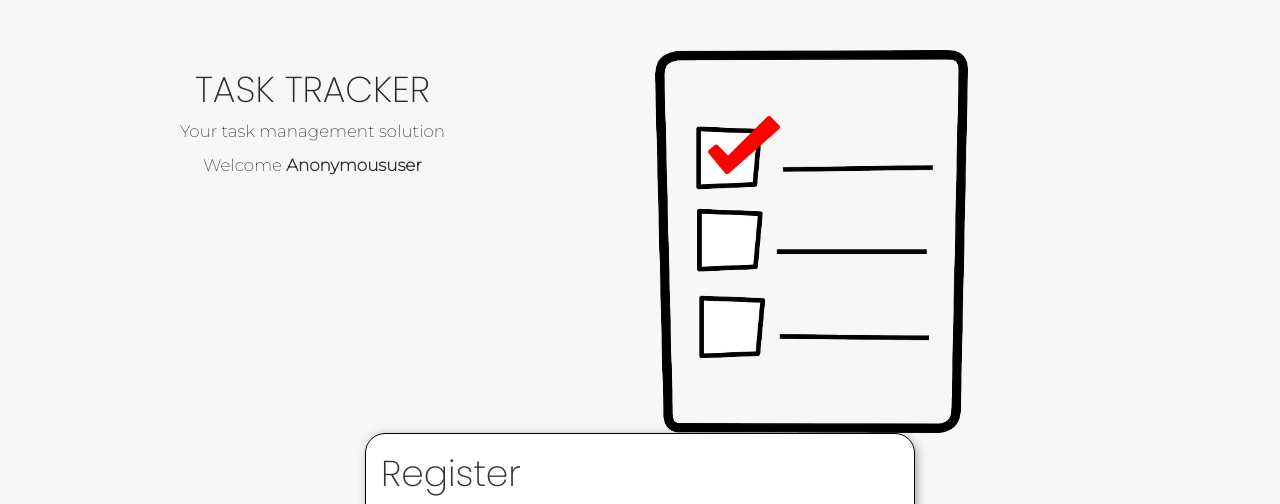
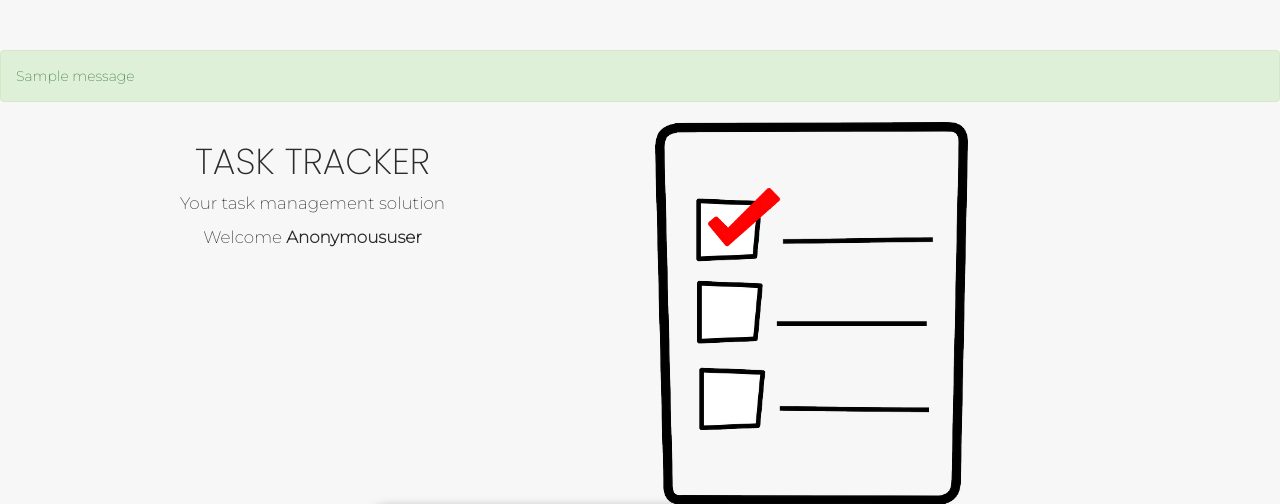
Before and after one commit to Aofficial0/TaskTracker, a Django app: page /register/ in a window 1280 px wide. Shown: the top 504 px of the page. Run offline with Django 4.2, Linux system fonts and the light colour scheme; tables that the repository leaves empty hold one stand-in row (values such as "Sample post"); one stand-in notice (Sample message) is shown.

Commit message:
imported messages in views.py and added a alert message for login, logout, register and taskupdate and linked them to the core template

```diff
--- a/core/templates/core/core.html
+++ b/core/templates/core/core.html
@@ -18,7 +18,13 @@
 
 </head>
 <body>
-
+    {% if messages %}
+        <div class="messages">
+            {% for message in messages %}
+                <div class="alert {% if message.tags %}alert-{{ message.tags }}{% endif %}">{{ message }}</div>
+            {% endfor %}
+        </div>
+    {% endif %}
 
     <div class="banner">
         <div class="container1">
--- a/core/urls.py
+++ b/core/urls.py
@@ -1,10 +1,11 @@
 from django.urls import path
-from .views import  TaskTrack, TaskDetail, TaskCreate, TaskUpdate, DeleteView, CustomLoginView, RegisterPage
+from .views import  TaskTrack, TaskDetail, TaskCreate, TaskUpdate, DeleteView, CustomLoginView, RegisterPage, CustomLogoutView
 from django.contrib.auth.views import LogoutView
 
 urlpatterns = [
     path('login/', CustomLoginView.as_view(), name='login'),
-    path('logout/', LogoutView.as_view(next_page='login'), name='logout'),
+    path('logout/', CustomLogoutView.as_view(next_page='login'), name='logout'),
+
     path('register/', RegisterPage.as_view(), name='register'),
 
     path('', TaskTrack.as_view(), name='tasks'),
--- a/core/views.py
+++ b/core/views.py
@@ -1,15 +1,14 @@
 from django.shortcuts import render, redirect
+from django.contrib import messages
 from django.views.generic.list import ListView
 from django.views.generic.detail import DetailView
 from django.views.generic.edit import CreateView, UpdateView, DeleteView, FormView
 from django.urls import reverse_lazy
 
-
-from django.contrib.auth.views import LoginView
+from django.contrib.auth.views import LoginView, LogoutView
 from django.contrib.auth.mixins import LoginRequiredMixin
 from django.contrib.auth.forms import UserCreationForm
-from django.contrib.auth import login
-
+from django.contrib.auth import login, logout
 
 from .models import Task
 
@@ -21,7 +20,15 @@ class CustomLoginView(LoginView):
     redirect_authenticated_user = True
 
     def get_success_url(self):
+        messages.success(self.request, 'You have successfully logged in.')
         return reverse_lazy('tasks')
+
+class CustomLogoutView(LogoutView):
+    def get(self, request, *args, **kwargs):
+        logout(request)
+        messages.success(request, 'You have successfully logged out.')
+        return redirect(reverse_lazy('login'))
+
 
 class RegisterPage(FormView):
     template_name = 'core/register.html'
@@ -33,6 +40,7 @@ class RegisterPage(FormView):
         user = form.save()
         if user is not None:
             login(self.request, user)
+            messages.success(self.request, 'Registration successful. You are now logged in.')
         return super(RegisterPage, self).form_valid(form)
 
     def get(self, *args, **kwargs):
@@ -76,6 +84,10 @@ class TaskUpdate(LoginRequiredMixin, UpdateView):
     fields = ['title', 'description', 'complete']
     success_url = reverse_lazy('tasks')
 
+    def form_valid(self, form):
+        messages.success(self.request, 'Task updated successfully.')
+        return super().form_valid(form)
+
 class DeleteView(LoginRequiredMixin, DeleteView):
     model = Task
     context_object_name = 'task'
--- a/tasktracker/settings.py
+++ b/tasktracker/settings.py
@@ -142,3 +142,5 @@ STATICFILES_STORAGE = 'whitenoise.storage.CompressedManifestStaticFilesStorage'
 # https://docs.djangoproject.com/en/4.2/ref/settings/#default-auto-field
 
 DEFAULT_AUTO_FIELD = 'django.db.models.BigAutoField'
+
+MESSAGE_STORAGE = 'django.contrib.messages.storage.fallback.FallbackStorage'
```
